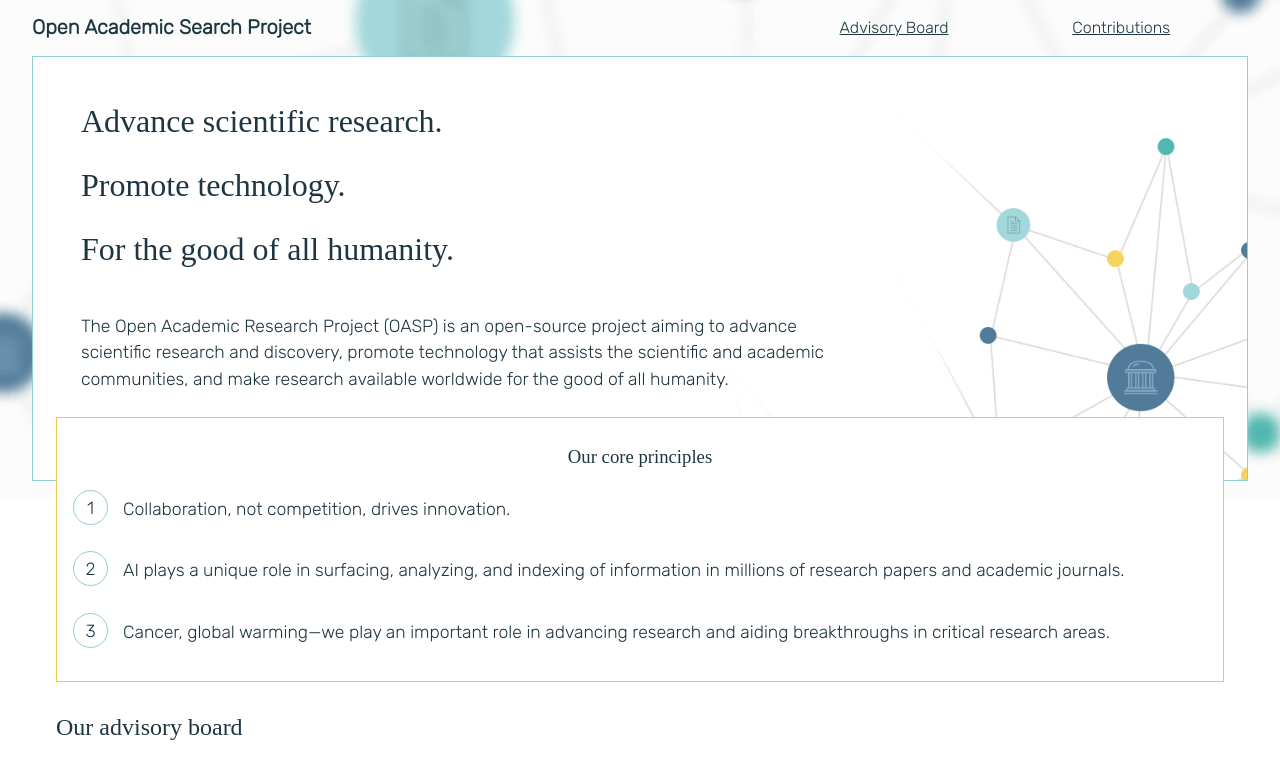
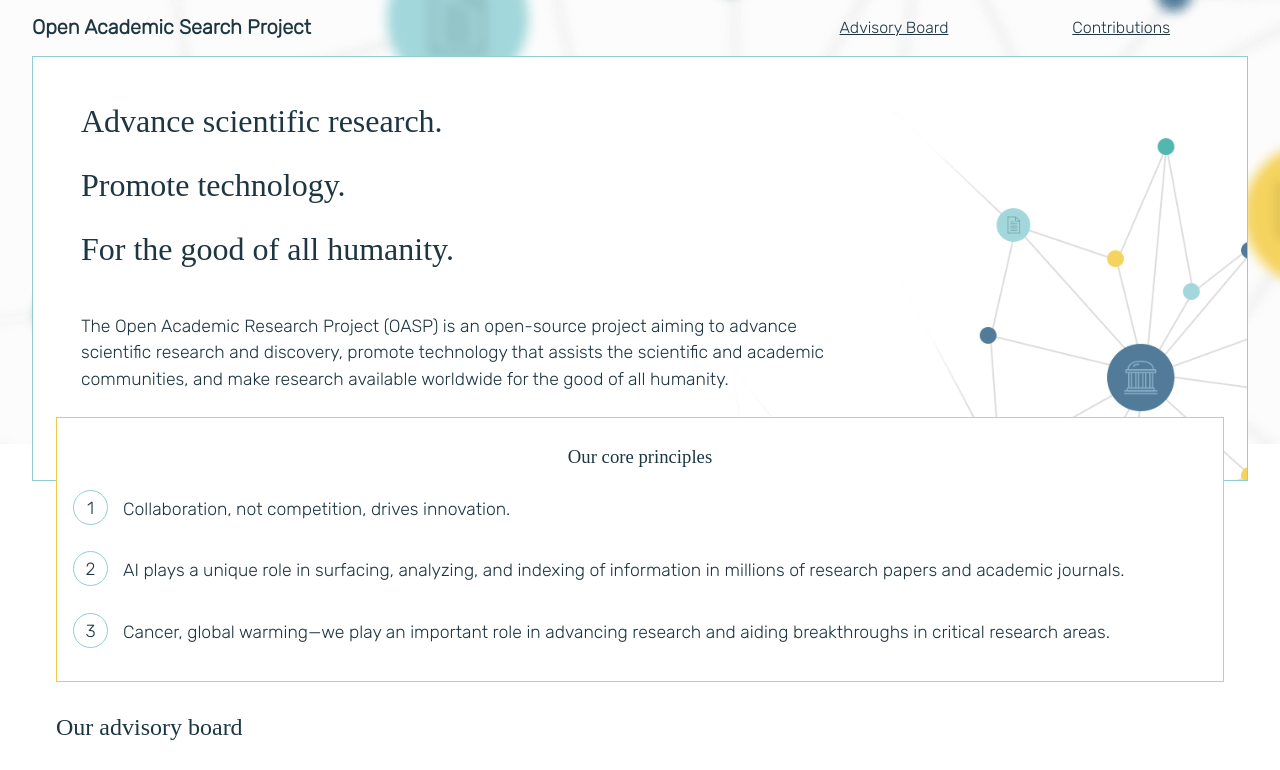
Before and after one commit to allenai/oasp-website, a website: page src/index.html in a window 1280 px wide. Shown: the top 770 px of the page. Drawn offline with nearby package versions, Linux system fonts and the light colour scheme; files that its build step writes are made by us from their sources; files whose address does not match are found by name; a web font is replaced by a local one.

Commit message:
fix another css bug

```diff
--- a/src/sass/_default.scss
+++ b/src/sass/_default.scss
@@ -43,6 +43,12 @@ body {
   background-position: center top;
 }
 
+@include phablet-breakpoint {
+  body {
+    background-size: contain;
+  }
+}
+
 @include tablet-breakpoint {
   body {
     padding: 1em 2em;
```
